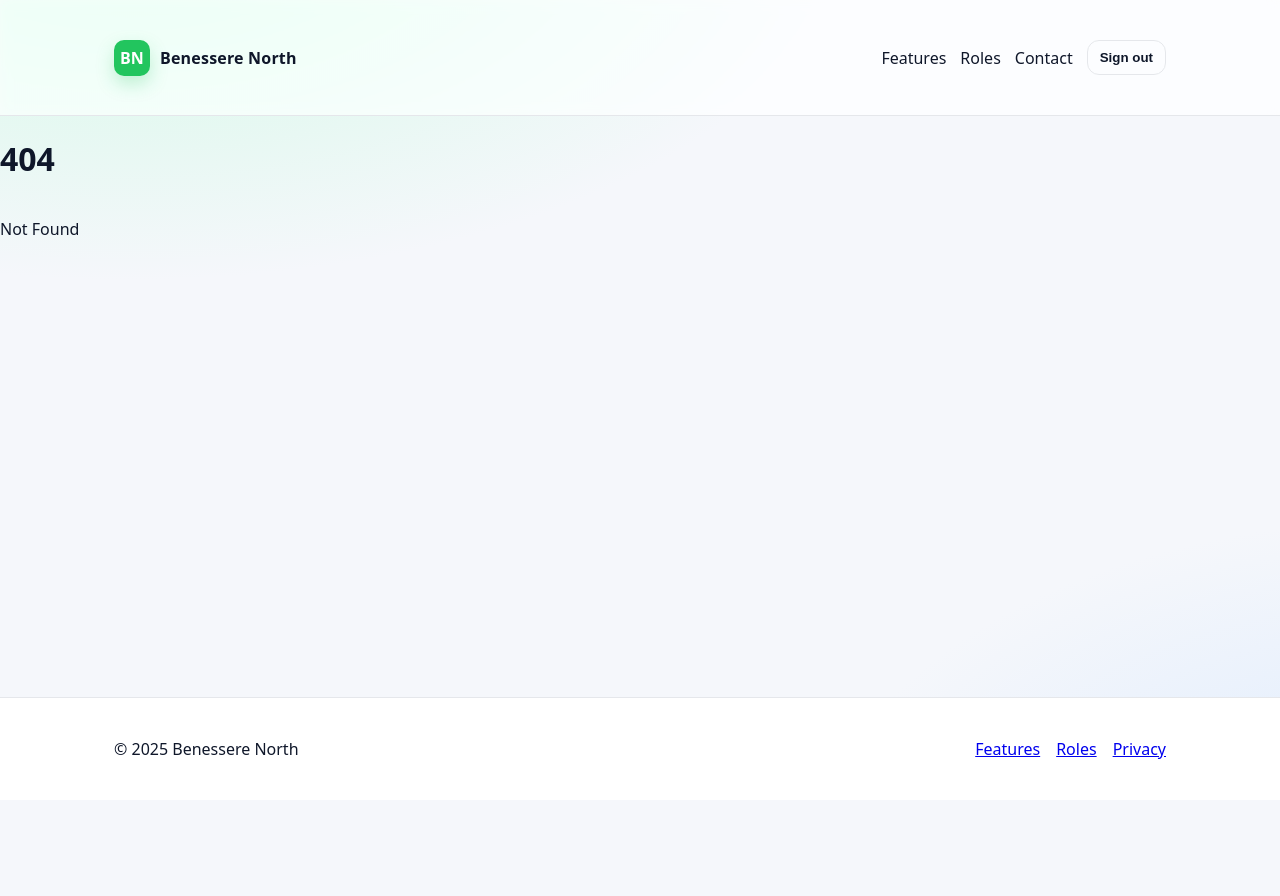
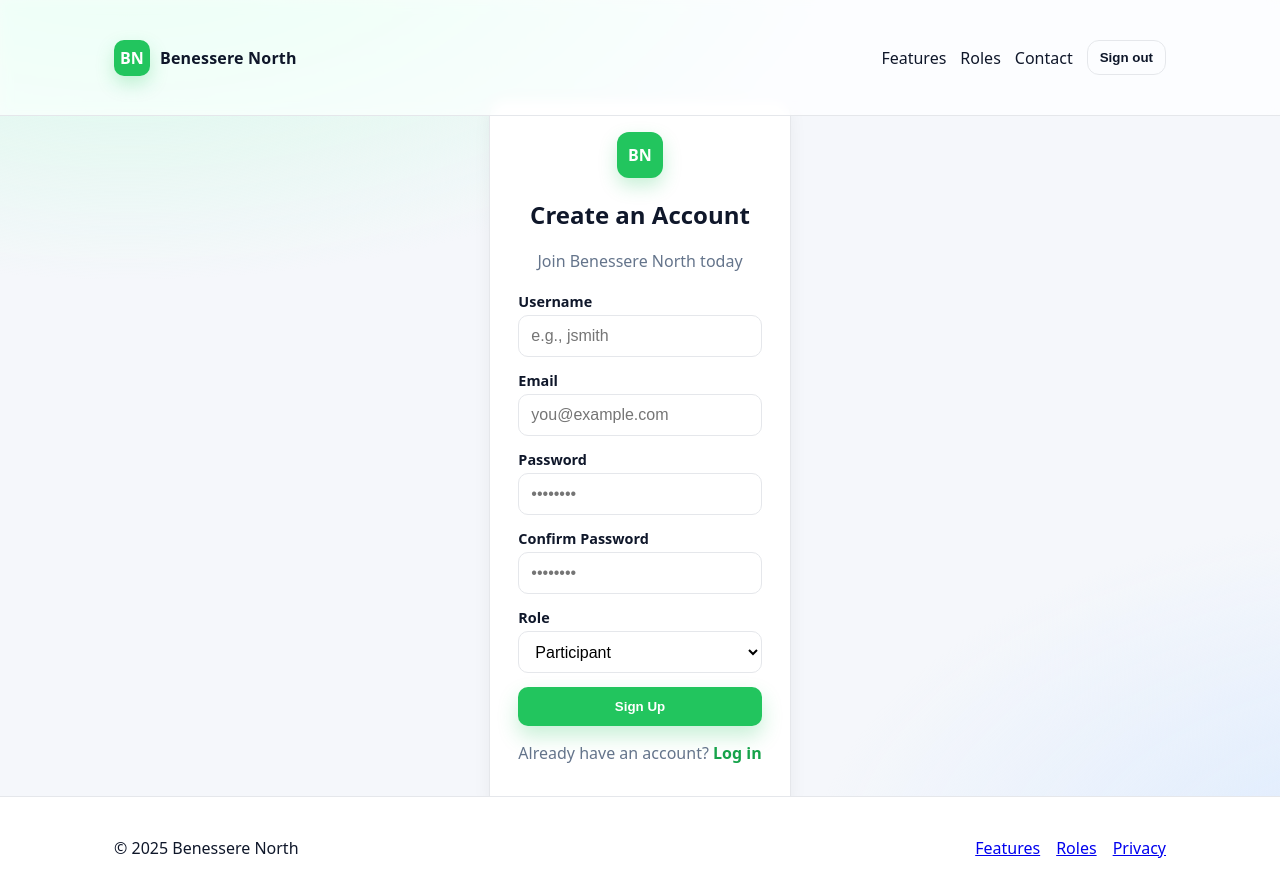
Before and after one commit to jpache22/benessere-north-mental-health-tracker, a SvelteKit app in the folder frontend/: page /register in a window 1280 px wide. Before the commit this address had no page. Shown: the top 896 px of the page. Before the commit the page ends 800 px from the top, so only its background shows below. Built offline with nearby package versions, Linux system fonts and the light colour scheme.

Commit message:
register page

```diff
--- a/frontend/src/routes/landing/+page.svelte
+++ b/frontend/src/routes/landing/+page.svelte
@@ -82,7 +82,7 @@
       <p>Spin up a pilot, import your groups, and start collecting data in minutes.</p>
       <div class="cta-row">
         <a class="btn" href="/login">Log in</a>
-        <a class="btn outline" href="#">Request access</a>
+        <a class="btn outline" href="/register">Sign Up</a>
       </div>
     </div>
   </section>
--- a/frontend/src/routes/login/+page.svelte
+++ b/frontend/src/routes/login/+page.svelte
@@ -78,7 +78,7 @@
     </form>
 
     <p class="muted" style="margin:14px 0 0;text-align:center">
-      Don’t have an account? <a class="btn outline small" href="/landing#contact">Request access</a>
+      Don’t have an account? <a class="btn outline small" href="/register">Sign Up</a>
     </p>
   </section>
 </main>
--- /dev/null
+++ b/frontend/src/routes/register/+page.svelte
@@ -0,0 +1,219 @@
+<script>
+  import { goto } from '$app/navigation';
+
+  // form fields
+  let username = '';
+  let email = '';
+  let password = '';
+  let confirmPassword = '';
+  let role = 'participant';
+  let message = '';
+  let loading = false;
+
+  async function registerUser(e) {
+    e.preventDefault();
+    message = '';
+    loading = true;
+
+    if (password !== confirmPassword) {
+      message = 'Passwords do not match.';
+      loading = false;
+      return;
+    }
+
+    // later will connect to: /api/auth/register
+    try {
+      console.log('Registering user:', { username, email, role });
+      await new Promise((r) => setTimeout(r, 500)); // fake delay
+      message = 'Registration successful! Redirecting to login...';
+      setTimeout(() => goto('/login'), 1200);
+    } catch (err) {
+      message = 'Registration failed. Please try again.';
+    } finally {
+      loading = false;
+    }
+  }
+</script>
+
+<svelte:head>
+  <title>Register – Benessere North</title>
+</svelte:head>
+
+<main class="auth container">
+  <section class="card">
+    <div class="brand-center">
+      <div class="logo">BN</div>
+      <h1>Create an Account</h1>
+      <p class="subtitle">Join Benessere North today</p>
+    </div>
+
+    <form on:submit={registerUser} novalidate>
+      <label class="field">
+        <span>Username</span>
+        <input type="text" bind:value={username} placeholder="e.g., jsmith" required />
+      </label>
+
+      <label class="field">
+        <span>Email</span>
+        <input type="email" bind:value={email} placeholder="you@example.com" required />
+      </label>
+
+      <label class="field">
+        <span>Password</span>
+        <input type="password" bind:value={password} placeholder="••••••••" minlength="6" required />
+      </label>
+
+      <label class="field">
+        <span>Confirm Password</span>
+        <input type="password" bind:value={confirmPassword} placeholder="••••••••" minlength="6" required />
+      </label>
+
+      <label class="field">
+        <span>Role</span>
+        <select bind:value={role} class="input">
+          <option value="participant">Participant</option>
+          <option value="intake">Intake</option>
+          <option value="therapist">Therapist</option>
+          <option value="coordinator">Coordinator</option>
+        </select>
+      </label>
+
+      <button type="submit" class="primary btn" disabled={loading}>
+        {loading ? 'Creating Account...' : 'Sign Up'}
+      </button>
+    </form>
+
+    {#if message}
+      <p class="msg {message.includes('successful') ? 'success' : 'error'}">{message}</p>
+    {/if}
+
+    <p class="footnote">
+      Already have an account? <a class="link" href="/login">Log in</a>
+    </p>
+  </section>
+</main>
+
+<style>
+  .auth {
+    display: flex;
+    justify-content: center;
+    align-items: center;
+    padding: 50px 16px;
+    min-height: calc(100vh - 120px);
+  }
+
+  .card {
+    max-width: 420px;
+    background: #fff;
+    border: 1px solid var(--border);
+    border-radius: 16px;
+    padding: 32px 28px;
+    box-shadow: 0 6px 18px rgba(0, 0, 0, 0.05);
+  }
+
+  .brand-center {
+    text-align: center;
+    margin-bottom: 20px;
+  }
+
+  .logo {
+    width: 46px;
+    height: 46px;
+    margin: 0 auto 12px;
+    background: var(--brand);
+    border-radius: 12px;
+    color: #fff;
+    display: grid;
+    place-items: center;
+    font-weight: 800;
+    box-shadow: 0 8px 18px var(--ring);
+  }
+
+  .subtitle {
+    color: var(--muted);
+    margin-top: 4px;
+  }
+
+  form {
+    display: flex;
+    flex-direction: column;
+    gap: 14px;
+    margin-bottom: 12px;
+  }
+
+  .field {
+    display: flex;
+    flex-direction: column;
+    gap: 4px;
+  }
+
+  .field span {
+    font-weight: 600;
+    font-size: 0.9rem;
+  }
+
+  .field input, select {
+    height: 42px;
+    padding: 0 12px;
+    border-radius: 10px;
+    border: 1px solid var(--border);
+    background: #fff;
+    font-size: 1rem;
+  }
+
+  .field input:focus, select:focus {
+    border-color: var(--brand);
+    box-shadow: 0 0 0 4px var(--ring);
+    outline: none;
+  }
+
+  .btn.primary {
+    background: var(--brand);
+    color: #fff;
+    font-weight: 700;
+    padding: 12px;
+    border-radius: 10px;
+    border: none;
+    cursor: pointer;
+    transition: 0.15s;
+  }
+
+  .btn.primary:hover:not(:disabled) {
+    background: var(--brand-strong);
+  }
+
+  .btn.primary:disabled {
+    opacity: 0.7;
+    cursor: not-allowed;
+  }
+
+  .msg {
+    text-align: center;
+    font-size: 0.9rem;
+    margin-top: 8px;
+  }
+
+  .msg.success {
+    color: #16a34a;
+  }
+
+  .msg.error {
+    color: #dc2626;
+  }
+
+  .footnote {
+    margin-top: 16px;
+    text-align: center;
+    color: var(--muted);
+  }
+
+  .link {
+    color: var(--brand-strong);
+    text-decoration: none;
+    font-weight: 600;
+  }
+
+  .link:hover {
+    text-decoration: underline;
+  }
+</style>
```
